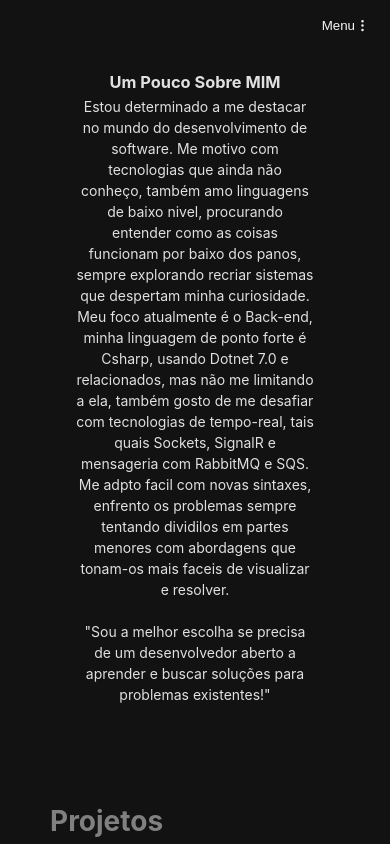
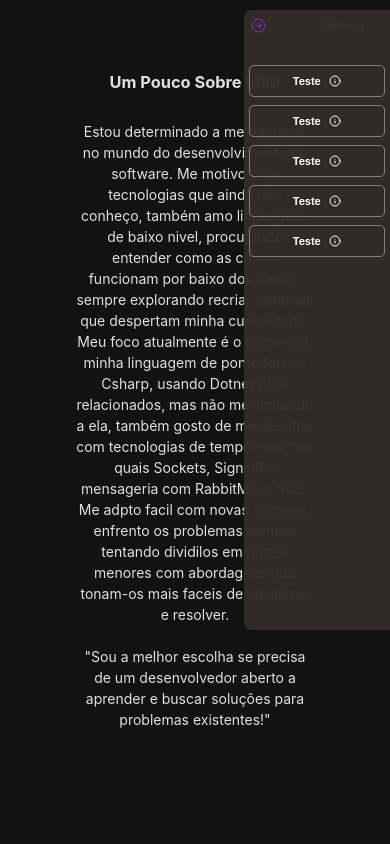
Before and after one commit to matheusjean28/cv, a React (Vite) app: page / in a window 390 px wide. Both pictures are taken after a click on the button "Menu". Shown: the top 844 px of the page. Built offline with nearby package versions, Linux system fonts and the light colour scheme.

Commit message:
create a modal to show options

```diff
--- a/src/App.css
+++ b/src/App.css
@@ -11,11 +11,13 @@
   --bgColor: black;
 
   font-size: 14px;
+  position: relative;
 }
 
 /* future media query */
 @media screen and (max-width: 600px) {
-  * {padding: 0;
+  * {
+    padding: 0;
     margin: 0 ;
   }
 }
--- a/src/App.jsx
+++ b/src/App.jsx
@@ -5,17 +5,23 @@ import Projects from "./Components/Projects";
 import Frameworks from "./Components/Frameworks";
 import FindMe from "./Components/FindMe";
 import Copy from "./Components/Copy";
+import RigthModal from "./Components/RigthModal";
+
+import { useState } from "react";
+
 function App() {
+    const [showModel, setShowModel] = useState(false);
   return (
     <>
-      <Header />
-      <AboutMe />
-      <Projects />
-      <Frameworks />
-      <FindMe />
-      <Copy />
-    </>
-  );
+      <RigthModal showModel={showModel} setShowModel={setShowModel} />
+      <Header  showModel={showModel} setShowModel={setShowModel} />
+       <AboutMe />
+       <Projects />
+       <Frameworks />
+       <FindMe />
+       <Copy />
+    </>)
+
 }
 
 export default App;
--- a/src/Components/Header.jsx
+++ b/src/Components/Header.jsx
@@ -2,11 +2,17 @@ import React from "react";
 import "./Styles/StylesHeader.css";
 import { MoreVerticalIcon } from "lucide-react";
 
-const Header = () => {
+const Header = ({ showModel, setShowModel }) => {
   return (
     <>
       <ul className="UlStyle">
-        <button className="BtnPosition">
+        <button
+          className="BtnPosition"
+          onClick={(e) => {
+            e.preventDefault();
+            setShowModel(!showModel);
+          }}
+        >
           Menu
           <MoreVerticalIcon size={15} />
         </button>
--- /dev/null
+++ b/src/Components/RigthModal.jsx
@@ -0,0 +1,31 @@
+import { useState } from "react";
+import "../Components/Styles/RigthModalStyles.css";
+import { InfoIcon, LucideArrowRightCircle } from "lucide-react";
+const RigthModal = ({ showModel, setShowModel }) => {
+  return showModel ? (
+    <div className="RigthModalConteiner">
+      <button
+        className="closeModalBtn"
+        onClick={(e) => {
+          e.preventDefault();
+          setShowModel(!showModel);
+        }}
+      >
+        <LucideArrowRightCircle size={15} />
+      </button>
+      <ul className="ulModelConteiner">
+        {Array.from({ length: 5 }).map((_, index) => (
+          <li>
+            <button className="ModalLiButton">
+              <h5>Teste</h5>
+              <InfoIcon size={12} />
+            </button>
+          </li>
+        ))}
+      </ul>
+    </div>
+  ) : (
+    ""
+  );
+};
+export default RigthModal;
--- /dev/null
+++ b/src/Components/Styles/RigthModalStyles.css
@@ -0,0 +1,88 @@
+.RigthModalConteiner {
+  /* position is absolute cause root is relative */
+  z-index: 1000;
+  position: fixed;
+  margin: 10px 0;
+  position:-webkit-sticky;
+
+  display: flex;
+  flex-direction: column;
+  right: 0;
+
+  padding: 5px;
+  height: 610px;
+  width: 35%;
+
+  background-color: rgba(52, 43, 43, 0.971);
+
+  border-top-left-radius: 8px;
+  border-bottom-left-radius: 8px;
+
+  transition: all ease-in-out .2s;
+}
+
+.RigthModalConteiner::-webkit-scrollbar {
+  display: none;
+}
+
+.closeModalBtn {
+  top: 5px;
+  left: 5px;
+  display: flex;
+  width: 20px;
+  height: 20px;
+  font-weight: bolder;
+  color: rebeccapurple;
+  background: none;
+  position: absolute;
+
+  place-content: center;
+  place-items: center;
+
+  border-radius: 50%;
+  border: none;
+}
+
+.closeModalBtn:hover {
+  transition: all ease-in-out 0.2s;
+  box-shadow: 0px 0px 5px 0px darkblue;
+}
+
+.ulModelConteiner {
+  display: flex;
+  flex-direction: column;
+
+  gap: 8px;
+
+  margin: 50px 0;
+}
+.ulModelConteiner li {
+  border-radius: 5px;
+  list-style: none;
+  height: 30px;
+  border: 1px solid gray;
+  display: flex;
+  place-content: center;
+  place-items: center;
+}
+.ModalLiButton {
+  display: flex;
+  height: fit-content;
+  place-content: center;
+  place-items: center;
+  gap: 8px;
+  background: none;
+  border: none;
+}
+
+.ulModelConteiner li:hover {
+  box-shadow: 0px 0px 5px 0px darkblue;
+  background-color: rgb(98, 94, 175);
+  border: none;
+  transition: all ease-in-out 0.2s;
+}
+
+.ModalLiButton:hover h5,
+.ModalLiButton:hover svg {
+  color: rgb(255, 255, 255);
+}
--- a/src/Components/Styles/utils.css
+++ b/src/Components/Styles/utils.css
@@ -36,13 +36,11 @@
     place-items: center;
     place-content: center;
 
-    height: 650px;
+    height: 700px;
   }
   .aboutMeH3 {
     top: 20px;
     position: absolute;
-  }
-  .PStl {
   }
 }
 
```
